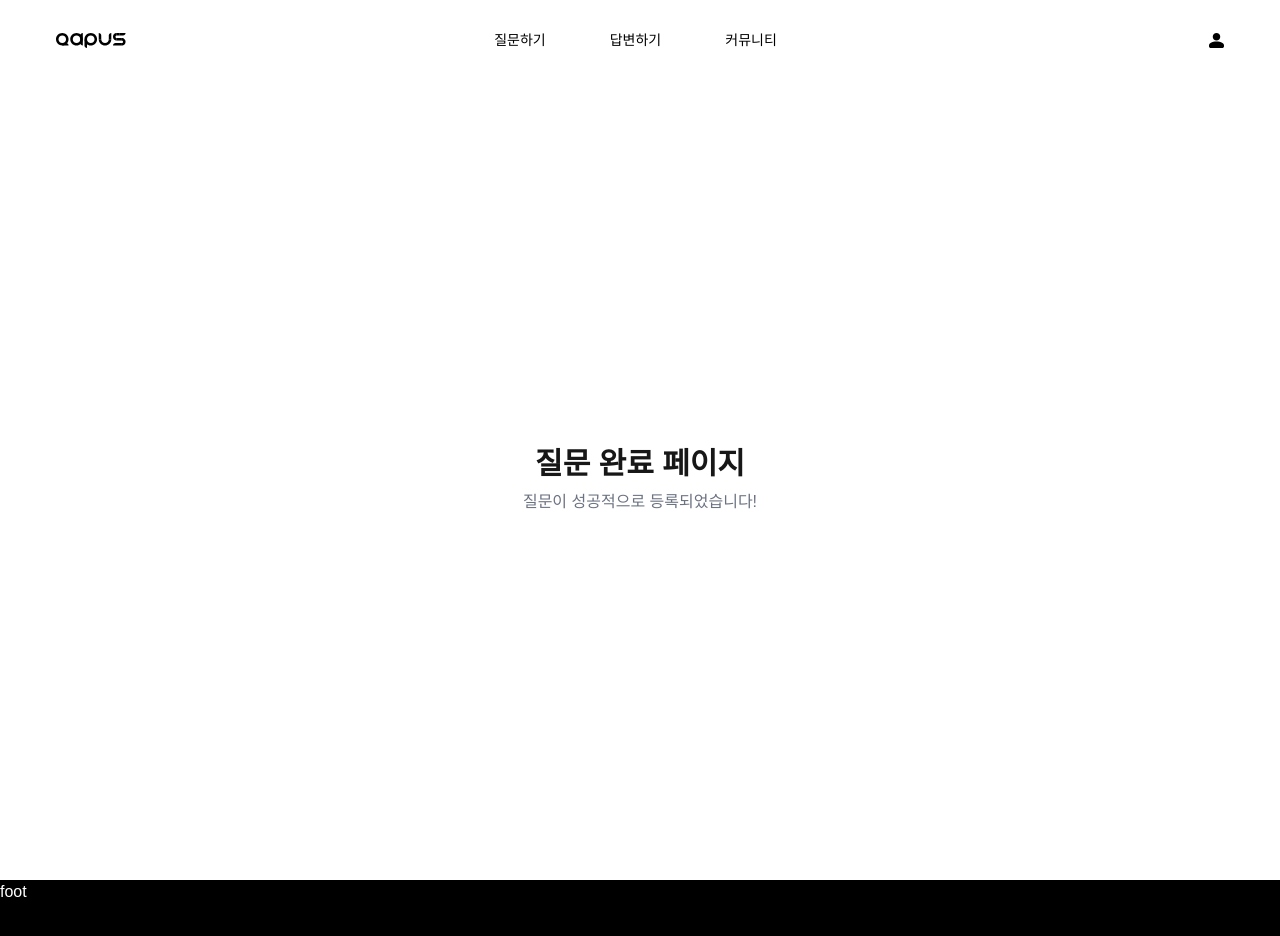
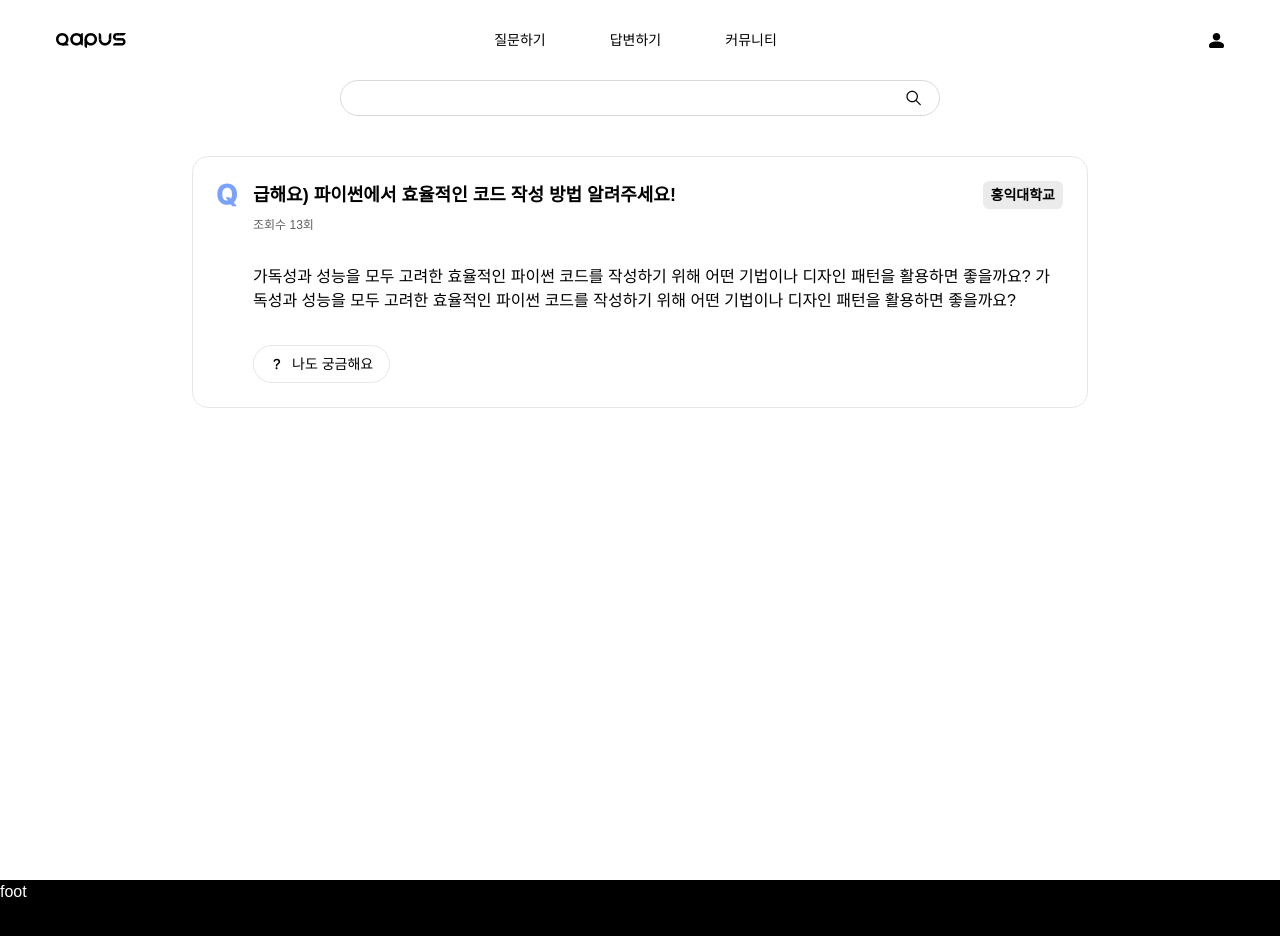
Before and after one commit to mimi-0506/Qampus_FE_deploy, a Next.js app: page /questionDone in a window 1280 px wide. Shown: the top 936 px of the page. Built offline with nearby package versions, Linux system fonts and the light colour scheme.

Commit message:
feat: 질문 등록 완료 UI

```diff
--- /dev/null
+++ b/app/questionDone/_components/ViewQuestion.tsx
@@ -0,0 +1,76 @@
+'use client';
+
+import Image from 'next/image';
+import {useEffect, useState} from 'react';
+import {BsQuestionLg} from 'react-icons/bs';
+
+interface Question {
+  question_id: number;
+  title: string;
+  content: string;
+  university_name: string;
+  created_date: string;
+  view_cnt: number;
+  curious_count: number;
+}
+
+export default function ViewQuestion() {
+  const [question, setQuestion] = useState<Question | null>(null);
+
+  useEffect(() => {
+    const mockQuestion: Question = {
+      question_id: 1234,
+      title: '급해요) 파이썬에서 효율적인 코드 작성 방법 알려주세요!',
+      content:
+        '가독성과 성능을 모두 고려한 효율적인 파이썬 코드를 작성하기 위해 어떤 기법이나 디자인 패턴을 활용하면 좋을까요? 가독성과 성능을 모두 고려한 효율적인 파이썬 코드를 작성하기 위해 어떤 기법이나 디자인 패턴을 활용하면 좋을까요?',
+      university_name: '홍익대학교',
+      created_date: '2025-02-06T12:34:56Z',
+      view_cnt: 13,
+      curious_count: 5,
+    };
+    setQuestion(mockQuestion);
+  }, []);
+
+  return (
+    <main className="w-full h-full max-w-4xl mx-auto mt-10">
+      <div className="bg-white rounded-2xl p-6 text-black border">
+        {/* 제목 */}
+        <div className="flex justify-between items-center">
+          <h1 className="flex gap-4 text-lg font-bold">
+            <Image
+              src="/images/question/Q.svg"
+              alt="Q icon"
+              className="w-[20px]"
+              width={20}
+              height={20}
+            />
+            {question?.title}
+          </h1>
+
+          {/* 학교 */}
+          <span className="text-sm px-2 py-1 bg-[#EBEBEB] font-[600] rounded-md">
+            {question?.university_name}
+          </span>
+        </div>
+
+        <div className="ml-9">
+          {/* 조회수 */}
+          <p className="text-xs text-[#606060] mt-2">
+            조회수 {question?.view_cnt}회
+          </p>
+
+          {/* 본문 */}
+          <p className="my-8 text-black">{question?.content}</p>
+
+          {/* 나도 궁금해요 */}
+          <div className="mt-4 flex items-center">
+            <button className="flex items-center gap-2 border px-4 py-2 rounded-3xl text-sm">
+              <BsQuestionLg />
+              나도 궁금해요
+            </button>
+          </div>
+        </div>
+      </div>
+    </main>
+  );
+}
--- a/app/questionDone/page.tsx
+++ b/app/questionDone/page.tsx
@@ -1,3 +1,6 @@
+import SearchBar from '@/components/SearchBar';
+import ViewQuestion from './_components/ViewQuestion';
+
 export const metadata = {
   title: '질문 완료 | MyApp',
   description: '사용자가 질문을 성공적으로 작성한 후 표시되는 페이지입니다.',
@@ -5,9 +8,9 @@ export const metadata = {
 
 export default function QuestionDonePage() {
   return (
-    <main className="flex w-full h-[calc(100vh-80px)] flex-col items-center justify-center min-h-screen">
-      <h1 className="text-3xl font-bold">질문 완료 페이지</h1>
-      <p className="text-gray-500 mt-2">질문이 성공적으로 등록되었습니다!</p>
+    <main className="flex w-full h-[calc(100vh-80px)] bg-white flex-col items-center min-h-screen">
+      <SearchBar />
+      <ViewQuestion />
     </main>
   );
 }
```
Also changed, not shown: public/images/question/Q.svg (added).
